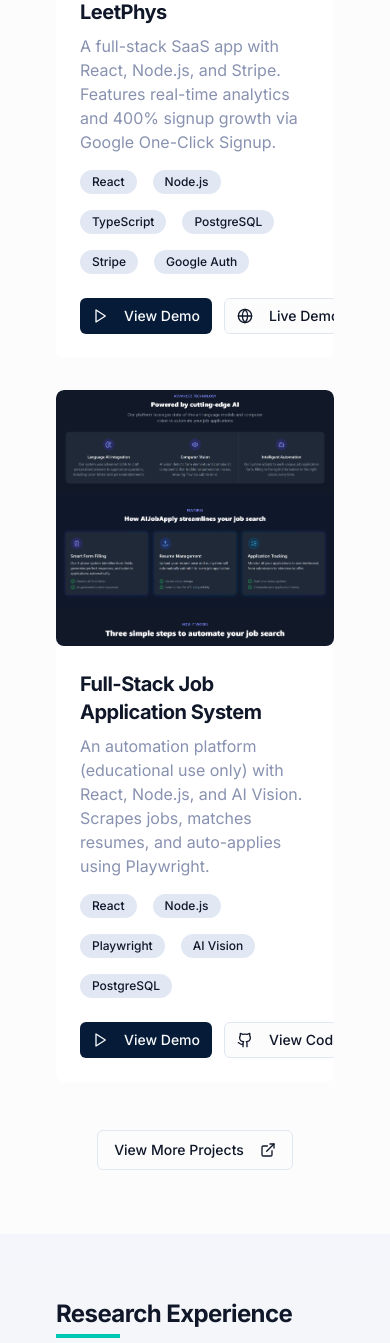
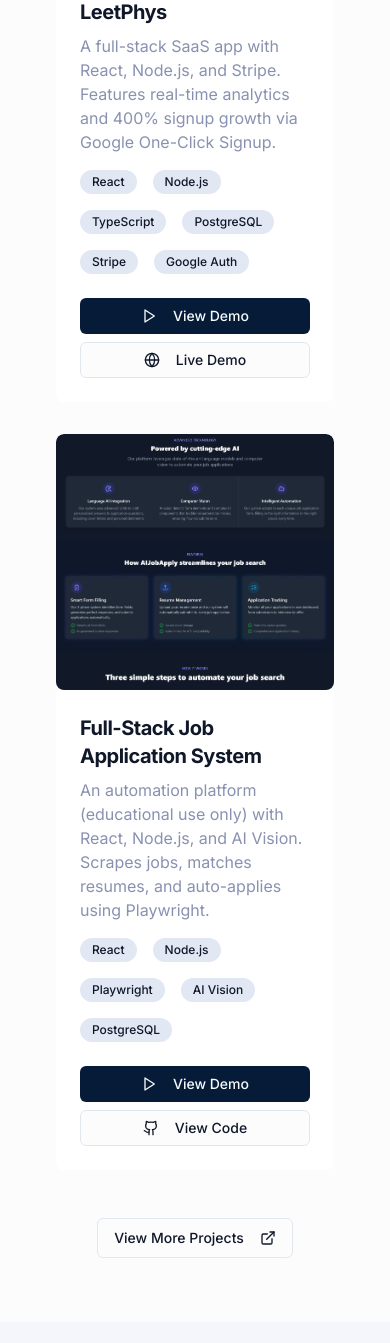
Before and after one commit to gildigital/personal-portfolio, a React (Vite) app: page / in a window 390 px wide. Shown: the part 3816-5159 px from the top of the page. Built offline with nearby package versions, Linux system fonts and the light colour scheme.

Commit message:
fix: improve button layout and styling in ProjectsSection component

```diff
--- a/src/components/ProjectsSection.tsx
+++ b/src/components/ProjectsSection.tsx
@@ -76,9 +76,9 @@
           {/* Custom Close Button */}
           <DialogClose asChild>
             <button
-              className="custom-close-btn absolute top-0 right-2  /* Mobile: Inside */
-                           md:top-0 md:-right-2 /* Medium screens & up: Outside */
-                           z-50 w-8 h-8 rounded-full bg-red-500 flex items-center justify-center text-white text-sm font-bold hover:bg-red-600 transition-colors focus:outline-none focus:ring-2 focus:ring-red-400 focus:ring-offset-2"
+              className="custom-close-btn absolute top-0 right-2
+                         md:top-0 md:-right-2
+                         z-50 w-8 h-8 rounded-full bg-red-500 flex items-center justify-center text-white text-sm font-bold hover:bg-red-600 transition-colors focus:outline-none focus:ring-2 focus:ring-red-400 focus:ring-offset-2"
             >
               ✕
             </button>
@@ -98,10 +98,14 @@
           ))}
         </div>
 
-        <div className="flex space-x-3">
+        <div className="flex flex-col space-y-2 sm:flex-row sm:space-y-0 sm:space-x-3">
           <Dialog>
             <DialogTrigger asChild>
-              <Button variant="default" size="sm" className="flex items-center">
+              <Button
+                variant="default"
+                size="sm"
+                className="flex items-center w-full sm:w-auto justify-center"
+              >
                 <Play className="h-4 w-4 mr-2" />
                 View Demo
               </Button>
@@ -130,7 +134,7 @@
               asChild
               variant="outline"
               size="sm"
-              className="flex items-center"
+              className="flex items-center w-full sm:w-auto justify-center"
             >
               <a href={liveDemoUrl} target="_blank" rel="noopener noreferrer">
                 <Globe className="h-4 w-4 mr-2" />
@@ -143,7 +147,7 @@
                 asChild
                 variant="outline"
                 size="sm"
-                className="flex items-center"
+                className="flex items-center w-full sm:w-auto justify-center"
               >
                 <a href={githubUrl} target="_blank" rel="noopener noreferrer">
                   <Github className="h-4 w-4 mr-2" />
```
